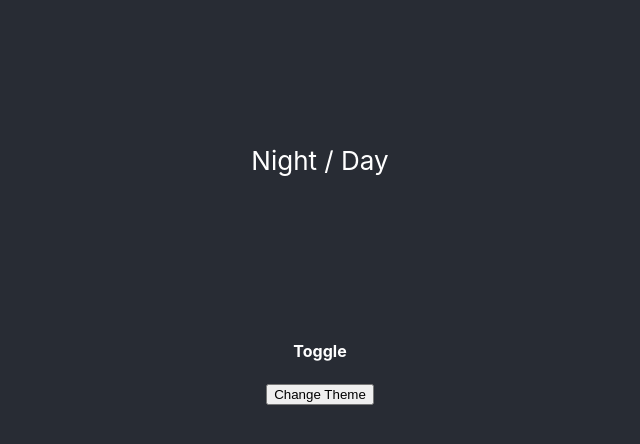
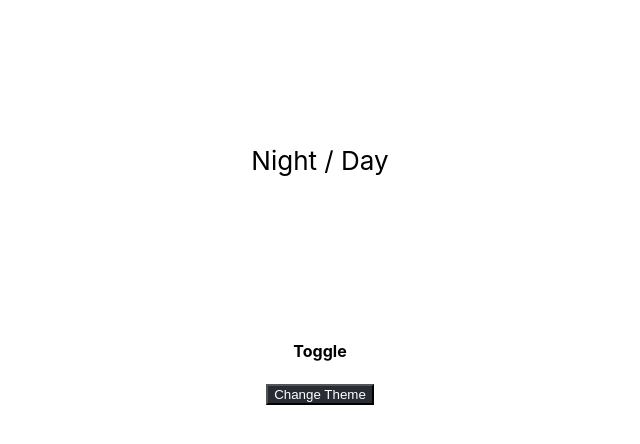
Before and after one commit to CLTPayne/react-context-exploration, a React (Create React App) app: page / in a window 1280 px wide. Shown: the top 444 px of the page, without its empty margins (320-960 px from the left). Built offline with nearby package versions, Linux system fonts and the light colour scheme.

Commit message:
Conditional styling for the toggle

```diff
--- a/src/App.css
+++ b/src/App.css
@@ -1,7 +1,5 @@
 .App {
   text-align: center;
-  background-color: #282c34;
-  color: white;
 }
 
 .App-header {
@@ -16,3 +14,13 @@
 .theme-toggle {
   min-height: 60vh;
 }
+
+.theme-night {
+  background-color: #282c34;
+  color: white;
+}
+
+.theme-day {
+  background-color: #ffffff;
+  color: black;
+}
--- a/src/Button.js
+++ b/src/Button.js
@@ -5,7 +5,7 @@ const Button = props => {
 
   return (
     <button
-      className={`btn ${theme}`}
+      className={`${theme}`}
       onClick={props.changeTheme}>
       Change Theme
     </button>
```
